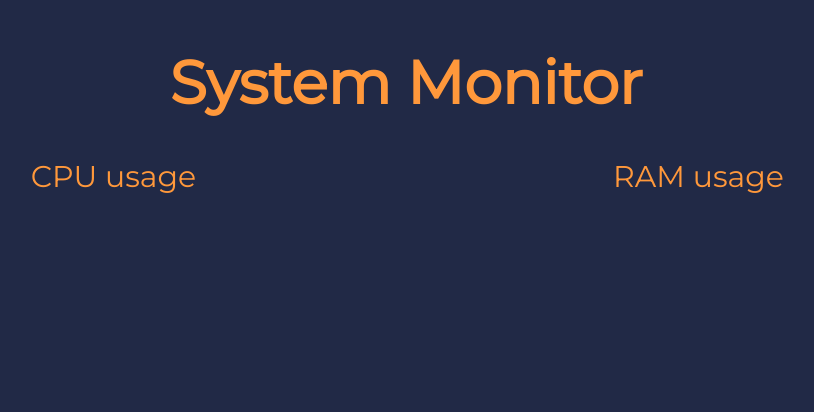
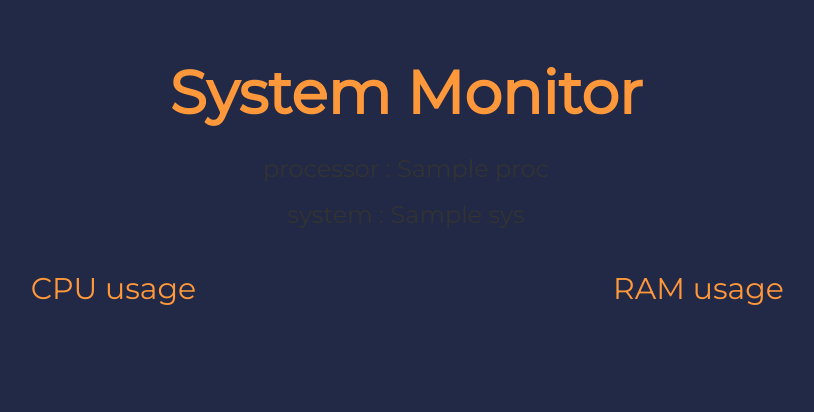
Before and after one commit to 46ouma/flask, a Python web app: template templates/index.html in a window 1280 px wide. Shown: the top 412 px of the page, without its empty margins (234-1048 px from the left). Run offline with Jinja, Linux system fonts and the light colour scheme; the template is opened without the code that fills it: most values are stand-ins (such as "Sample title", 1, 10 or a date in 2020); some libraries are stand-ins or nearby versions.

Commit message:
Update index.html

```diff
--- a/templates/index.html
+++ b/templates/index.html
@@ -46,9 +46,16 @@
   </head>
   <body>
     <!-- Container containing all the elements -->
-    <div class="circleBar">
+        <div class="circleBar">
+      <!-- Webloper title -->
 
-      <h3 class="main_title">System Monitor</h3>
+        <div class="main_title">
+        System Monitor
+
+        </div>
+
+      <h3 class="title">processor : {{proc}} </h3>
+      <h3 class="title">system : {{sys}} </h3>
 
 
       <!-- Container for circular progress bar -->
```
